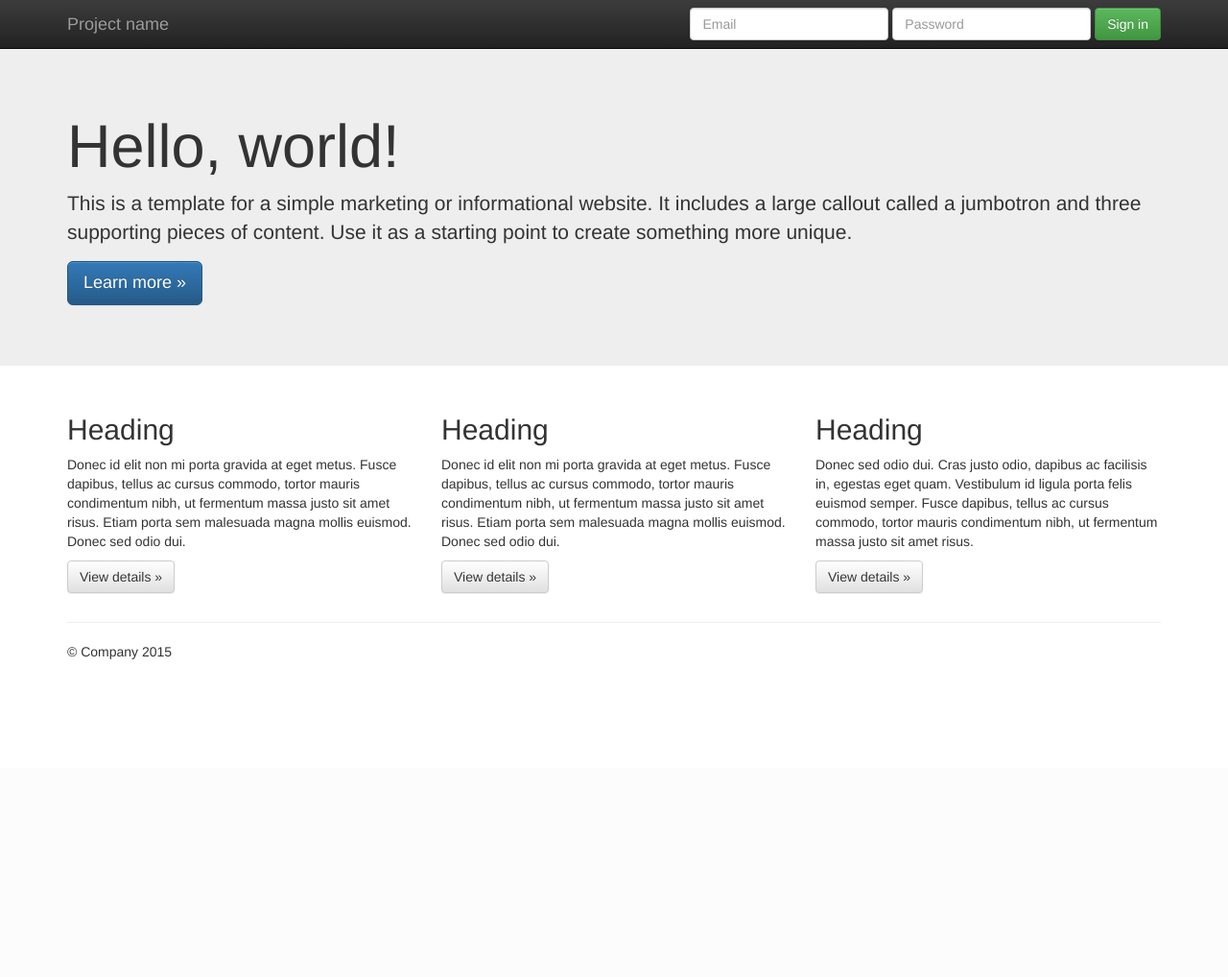
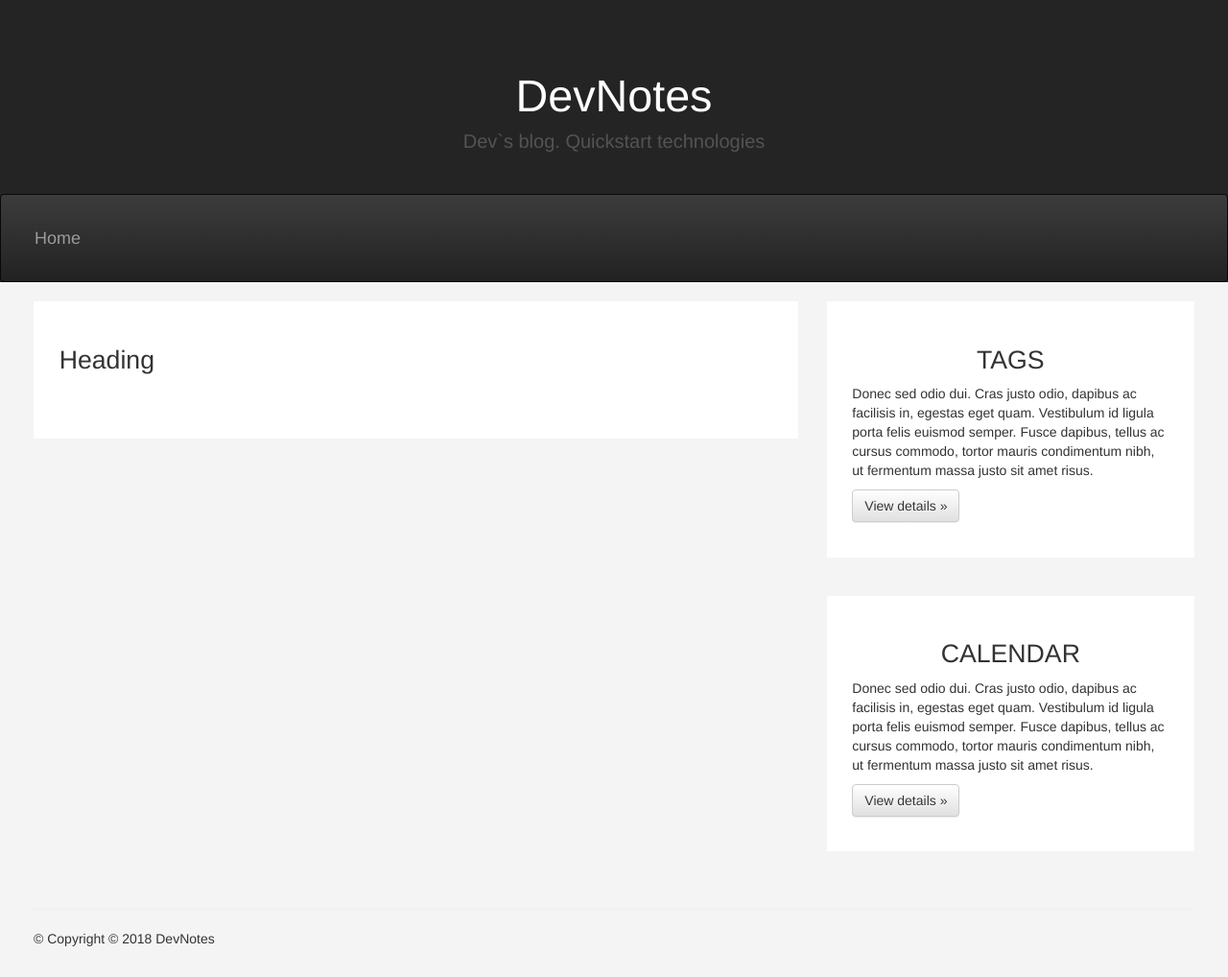
Before and after one commit to HelenShy/Flask_BlogSite, a Flask app: page / in a window 1280 px wide. Shown: the whole page at 96% size. Before the commit the page ends 687 px from the top, so only its background shows below. Run offline with Flask 2, Linux system fonts and the light colour scheme; some libraries are stand-ins or nearby versions.

Commit message:
Template base.html was edited, main.html added

```diff
--- a/static/css/main.css
+++ b/static/css/main.css
@@ -1,5 +1,62 @@
+
+body{
+  background:#F4F4F4;
+}
+
+.container{
+  margin: 15pt;
+  width:auto;
+}
+
+/* ==========================================================================
+   Header custom styles
+   ========================================================================== */
+
+header{
+    background: #242424;
+    vertical-align: middle;
+}
+
+#Intro{
+  text-align: center;
+  color:#FFFFFF;
+  font-size:35pt;
+  font-family: Raleway, "Helvetica Neue", Arial, Helvetica, Verdana, sans-serif;
+  padding:50pt 0pt 30pt;
+}
+
+#SubIntro{
+  color:#525452;
+  font-size:15pt;
+}
 
 
 /* ==========================================================================
-   Author's custom styles
+   Main column custom styles
    ========================================================================== */
+
+.main-column{
+  padding:20pt;
+  background:#FFFFFF;
+  margin: 0 20 0 20;
+}
+
+.main-column h2{
+  font-size:20pt;
+}
+
+
+/* ==========================================================================
+   Sidebar custom styles
+   ========================================================================== */
+
+.sidebar div{
+  background:#FFFFFF;
+  padding:20pt;
+  margin: 0 0 30pt;
+}
+
+.sidebar h2{
+  font-size:20pt;
+  text-align: center;
+}
--- a/templates/base.html
+++ b/templates/base.html
@@ -6,18 +6,12 @@
     <head>
         <meta charset="utf-8">
         <meta http-equiv="X-UA-Compatible" content="IE=edge,chrome=1">
-        <title></title>
+        <title>DevNotes</title>
         <meta name="description" content="">
         <meta name="viewport" content="width=device-width, initial-scale=1">
         <link rel="apple-touch-icon" href="{{ url_for('static', filename='apple-touch-icon.png')}}">
 
         <link rel="stylesheet" href="{{ url_for('static', filename='css/bootstrap.min.css')}}">
-        <style>
-            body {
-                padding-top: 50px;
-                padding-bottom: 20px;
-            }
-        </style>
         <link rel="stylesheet" href="{{ url_for('static', filename='css/bootstrap-theme.min.css')}}">
         <link rel="stylesheet" href="{{ url_for('static', filename='css/main.css')}}">
 
@@ -27,7 +21,12 @@
         <!--[if lt IE 8]>
             <p class="browserupgrade">You are using an <strong>outdated</strong> browser. Please <a href="http://browsehappy.com/">upgrade your browser</a> to improve your experience.</p>
         <![endif]-->
-    <nav class="navbar navbar-inverse navbar-fixed-top" role="navigation">
+        <header>
+          <div id="Intro">
+            DevNotes
+            <div id="SubIntro">Dev`s blog. Quickstart technologies</div>
+          </div>
+          <nav class="navbar navbar-inverse " role="navigation">
             <div class="container">
               <div class="navbar-header">
                 <button type="button" class="navbar-toggle collapsed" data-toggle="collapse" data-target="#navbar" aria-expanded="false" aria-controls="navbar">
@@ -36,55 +35,50 @@
                   <span class="icon-bar"></span>
                   <span class="icon-bar"></span>
                 </button>
-          <a class="navbar-brand" href="#">Project name</a>
+                <a class="navbar-brand" href="#">Home</a>
               </div>
-        <div id="navbar" class="navbar-collapse collapse">
-          <form class="navbar-form navbar-right" role="form">
-            <div class="form-group">
-              <input type="text" placeholder="Email" class="form-control">
-            </div>
-            <div class="form-group">
-              <input type="password" placeholder="Password" class="form-control">
-            </div>
-            <button type="submit" class="btn btn-success">Sign in</button>
-          </form>
-        </div><!--/.navbar-collapse -->
+              <!--/.navbar-collapse -->
             </div>
           </nav>
+        </header>
 
-    <!-- Main jumbotron for a primary marketing message or call to action -->
-    <div class="jumbotron">
+        <!-- Container with main-column and sidebar starts-->
         <div class="container">
-        <h1>Hello, world!</h1>
-        <p>This is a template for a simple marketing or informational website. It includes a large callout called a jumbotron and three supporting pieces of content. Use it as a starting point to create something more unique.</p>
-        <p><a class="btn btn-primary btn-lg" href="#" role="button">Learn more &raquo;</a></p>
+          <div class="row">
+
+            {% block content %}
+            <div class="col-md-8">
+              <div class="main-column">
+                <h2>Heading</h2>
+                <div class="container">
                 </div>
               </div>
+            </div>
+            {% endblock %}
 
-    <div class="container">
-      <!-- Example row of columns -->
-      <div class="row">
+            {% block sidebar %}
             <div class="col-md-4">
-          <h2>Heading</h2>
-          <p>Donec id elit non mi porta gravida at eget metus. Fusce dapibus, tellus ac cursus commodo, tortor mauris condimentum nibh, ut fermentum massa justo sit amet risus. Etiam porta sem malesuada magna mollis euismod. Donec sed odio dui. </p>
+              <div class="sidebar">
+                <div class="tags">
+                  <h2>TAGS</h2>
+                  <p>Donec sed odio dui. Cras justo odio, dapibus ac facilisis in, egestas eget quam. Vestibulum id ligula porta felis euismod semper. Fusce dapibus, tellus ac cursus commodo, tortor mauris condimentum nibh, ut fermentum massa justo sit amet risus.</p>
                   <p><a class="btn btn-default" href="#" role="button">View details &raquo;</a></p>
                 </div>
-        <div class="col-md-4">
-          <h2>Heading</h2>
-          <p>Donec id elit non mi porta gravida at eget metus. Fusce dapibus, tellus ac cursus commodo, tortor mauris condimentum nibh, ut fermentum massa justo sit amet risus. Etiam porta sem malesuada magna mollis euismod. Donec sed odio dui. </p>
-          <p><a class="btn btn-default" href="#" role="button">View details &raquo;</a></p>
-       </div>
-        <div class="col-md-4">
-          <h2>Heading</h2>
+                <div class="calendar">
+                  <h2>CALENDAR</h2>
                   <p>Donec sed odio dui. Cras justo odio, dapibus ac facilisis in, egestas eget quam. Vestibulum id ligula porta felis euismod semper. Fusce dapibus, tellus ac cursus commodo, tortor mauris condimentum nibh, ut fermentum massa justo sit amet risus.</p>
                   <p><a class="btn btn-default" href="#" role="button">View details &raquo;</a></p>
                 </div>
               </div>
+            {% endblock %}
 
+            </div>
+          </div>
+          <!-- Container with main-column and sidebar ends-->
       <hr>
 
       <footer>
-        <p>&copy; Company 2015</p>
+        <p>&copy; Copyright © 2018 DevNotes</p>
       </footer>
     </div> <!-- /container -->        <script src="//ajax.googleapis.com/ajax/libs/jquery/1.11.2/jquery.min.js"></script>
         <script>window.jQuery || document.write('<script src="{{ url_for('static', filename='js/vendor/jquery-1.11.2.min.js')}}"><\/script>')</script>
```
Lines whose indentation alone changed are shown as unchanged.
